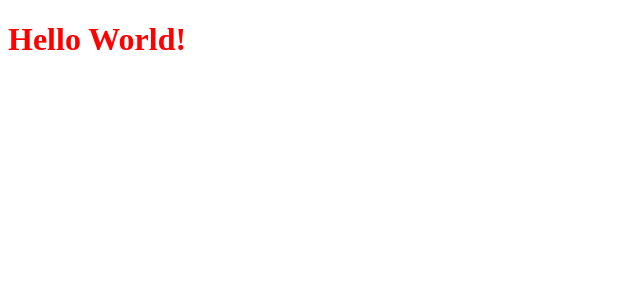
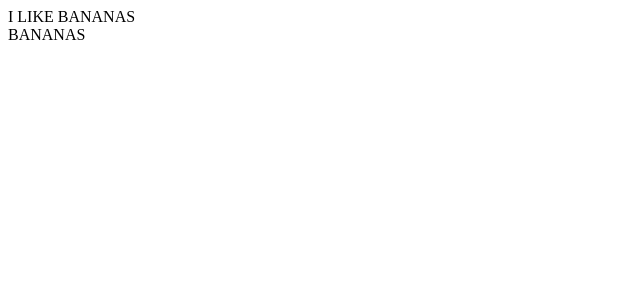
Before and after one commit to oslabs-beta/nemo, a React app in the folder client/: page / in a window 1280 px wide. Shown: the top 300 px of the page, without its empty margins (0-640 px from the left). Built offline with nearby package versions, Linux system fonts and the light colour scheme.

Commit message:
We like bananas. Added components.

```diff
--- a/client/src/components/App.jsx
+++ b/client/src/components/App.jsx
@@ -1,13 +1,12 @@
-import React, { Component } from 'react';
+import React from 'react';
+import MainContainer from './MainContainer.jsx';
 
-class App extends Component {
-  render() {
-    return (
-      <div>
-        <h1>Hello World!</h1>
-      </div>
-    );
-  }
-}
+const App = () => {
+  return (
+    <div>
+      <MainContainer />
+    </div>
+  );
+};
 
 export default App;
--- /dev/null
+++ b/client/src/components/MainContainer.jsx
@@ -0,0 +1,14 @@
+import React, { Component } from 'react';
+import NodeContainer from './NodeContainer.jsx';
+import NodeDetail from './NodeDetail.jsx';
+
+const MainContainer = () => {
+  return (
+    <div>
+      <NodeContainer />
+      <NodeDetail />
+    </div>
+  );
+};
+
+export default MainContainer;
--- /dev/null
+++ b/client/src/components/NodeContainer.jsx
@@ -0,0 +1,12 @@
+import React, { Component } from 'react';
+import NodeSummary from './NodeSummary.jsx';
+
+const NodeContainer = () => {
+  return (
+    <div>
+      <NodeSummary />
+    </div>
+  );
+};
+
+export default NodeContainer;
--- /dev/null
+++ b/client/src/components/NodeDetail.jsx
@@ -0,0 +1,7 @@
+import React, { Component } from 'react';
+
+const NodeDetail = () => {
+  return <div>BANANAS</div>;
+};
+
+export default NodeDetail;
--- /dev/null
+++ b/client/src/components/NodeSummary.jsx
@@ -0,0 +1,7 @@
+import React, { Component } from 'react';
+
+const NodeSummary = () => {
+  return <div>I LIKE BANANAS</div>;
+};
+
+export default NodeSummary;
--- a/client/src/index.html
+++ b/client/src/index.html
@@ -3,7 +3,7 @@
   <head>
     <meta charset="UTF-8" />
     <meta name="viewport" content="width=device-width, initial-scale=1.0" />
-    <title>Document</title>
+    <title>Nemo</title>
   </head>
   <body>
     <div id="root"></div>
```
Also changed, not shown: client/src/index.js (+4 -3 lines).
